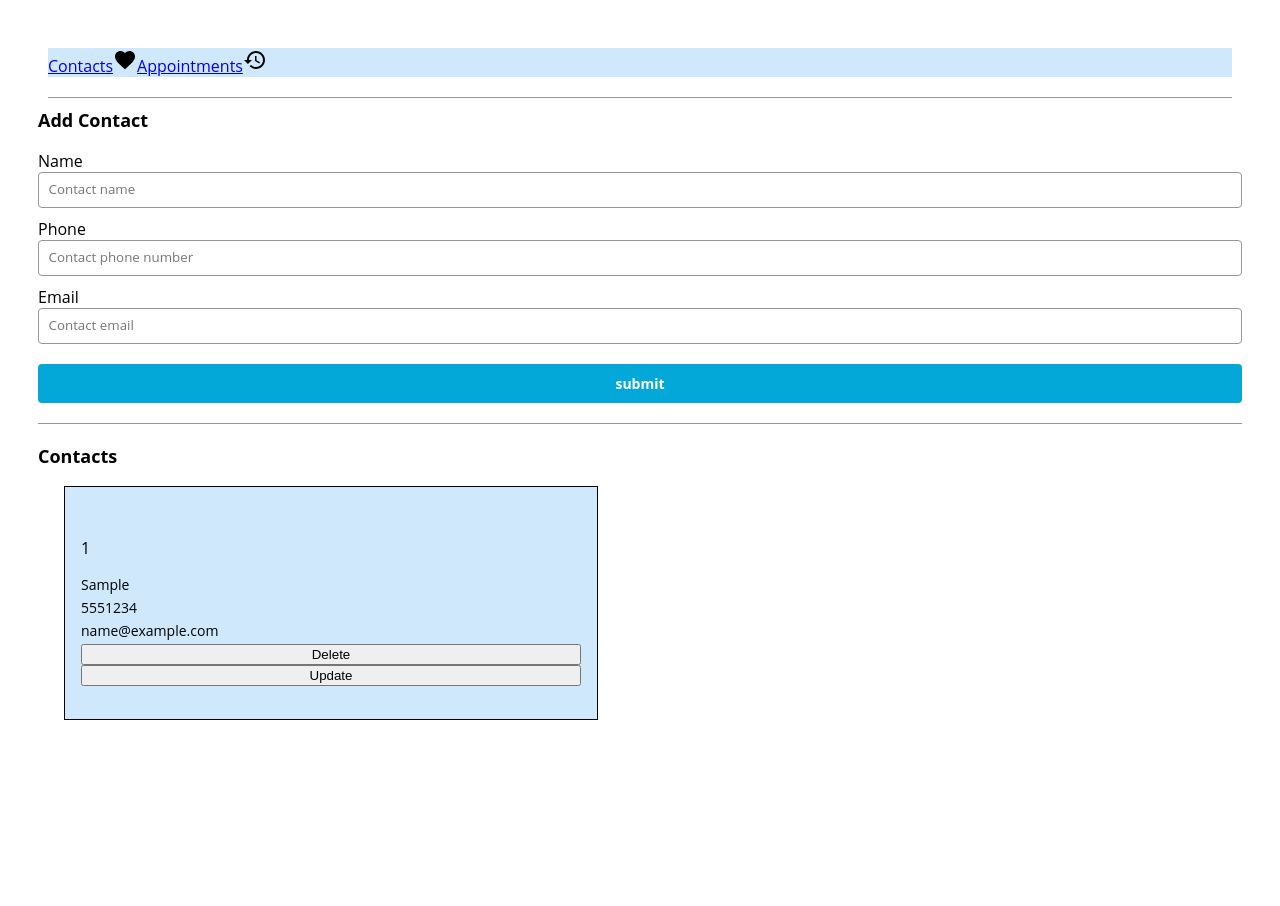
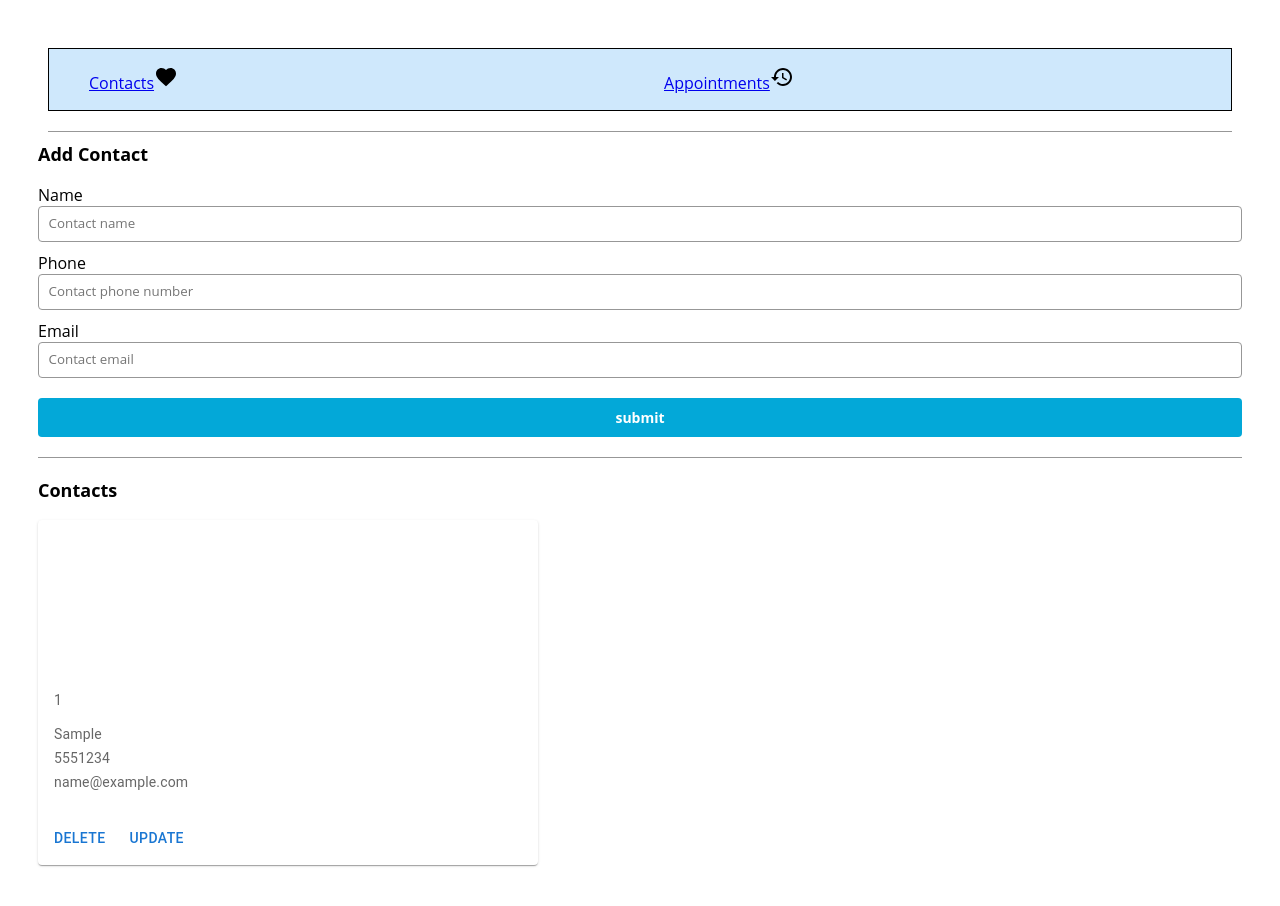
Before and after one commit to Abcshake/AppointmentPlanner, a React (Create React App) app in the folder frontend/: page /contacts in a window 1280 px wide. Both pictures are taken after typing "Sample", "5551234", "name@example.com" into the empty fields and a click on the input "submit". Shown: the top 906 px of the page. Before the commit the page ends 800 px from the top, so only its background shows below. Built offline with nearby package versions, Linux system fonts and the light colour scheme.

Commit message:
Contact instance ui changes

```diff
--- a/frontend/src/App.js
+++ b/frontend/src/App.js
@@ -5,6 +5,7 @@ import { AppointmentsPage } from "./containers/appointmentsPage/AppointmentsPage
 import { ContactsPage } from "./containers/contactsPage/ContactsPage";
 import { UpdateContactForm } from "./components/updateForm/updateContactForm";
 import Box from '@mui/material/Box';
+import Container from '@mui/material/Container';
 import RestoreIcon from '@mui/icons-material/Restore';
 import FavoriteIcon from '@mui/icons-material/Favorite';
 
@@ -73,9 +74,13 @@ function App() {
     console.log(query);
   };
 
-  const handleDelete = name => {
-    setContacts(contacts => contacts.filter(contact => contact.name !== name));
+  const handleDelete = tile => {
+    if (tile.hasOwnProperty('name')) {
+        setContacts(contacts => contacts.filter(contact => contact.name !== tile.name));
+  } else {
+    setAppointment(appointments => appointments.filter(app => app.title !== tile.title))
   }
+}
 
   const handleUpdate = (newObject) => {
     let index = null;
@@ -106,15 +111,22 @@ function App() {
   return (
     <>
       <nav>
-      <Box sx={{ bgcolor: '#cfe8fc' }}>
+      <Box sx={{ bgcolor: '#cfe8fc',  p: 2, border: '1px solid' }}
+        display="flex"
+        justifyContent='center'
+       >
+        <Container>
         <NavLink to={ROUTES.CONTACTS} activeClassName="active">
           Contacts
         </NavLink>
         <FavoriteIcon />
+        </Container>
+        <Container>
         <NavLink to={ROUTES.APPOINTMENTS} activeClassName="active">
           Appointments
         </NavLink>
         <RestoreIcon />
+        </Container>
       </Box>
       </nav>
       <main>
@@ -134,6 +146,7 @@ function App() {
             {/* Add props to AppointmentsPage */}
             <AppointmentsPage
               addAppointments={addAppointments}
+              onDelete={handleDelete}
               appointments={appointments}
               contacts={contacts}
               onQuery={setQuery} />
--- a/frontend/src/components/tile/Tile.js
+++ b/frontend/src/components/tile/Tile.js
@@ -1,13 +1,19 @@
 import React from "react";
 import { useEffect  } from "react";
 import { useHistory } from 'react-router-dom';
-import Box from '@mui/material/Box';
-import Container from '@mui/material/Container';
+import Card from '@mui/material/Card';
+import CardActions from '@mui/material/CardActions';
+import CardContent from '@mui/material/CardContent';
+import CardMedia from '@mui/material/CardMedia';
+import Button from '@mui/material/Button';
+import Typography from '@mui/material/Typography';
+
 export const Tile = ({tile,onDelete, onQuery}) => {
 const history = useHistory();
+
+
 const handleDelete = async() => {
-  let id = tile.name;
-  onDelete(id);
+  onDelete(tile);
   // await fetch(`http://localhost:5000/api/contacts/${id}`, {
   //     method: "DELETE",
   //   });
@@ -53,23 +59,25 @@ useEffect(() => {
 
 
 return (
-  <div className="tile-container">
-    <React.Fragment>
-    <Container maxWidth="lg" justifyContent="center">
-    <Box
-        display="flex"
-        flexDirection="column"
-        width={500} height={200}
-        bgcolor="#cfe8fc"
-        justifyContent="center"
-        sx={{ p: 2, border: '1px solid' }}
-    >
-      {info}
-      <button onClick={handleDelete}>Delete</button>
-      <button onClick={handleUpdate}>Update</button>
-    </Box>
-    </Container>
-    </React.Fragment>
+  <div className="tile-container"
+      display="flex"
+      justify-content="center">
+     <Card sx={{ maxWidth: 500 }}>
+      <CardMedia
+        sx={{ height: 140 }}
+        title="Contact"
+        src="./contact-svgrepo-com.svg"
+      />
+      <CardContent>
+        <Typography variant="body2" color="text.secondary">
+          {info}
+        </Typography>
+      </CardContent>
+      <CardActions>
+        <Button size="medium" onClick={handleDelete}>Delete</Button>
+        <Button size="medium" onClick={handleUpdate}>Update</Button>
+      </CardActions>
+    </Card>
   </div>
 );
 };
--- a/frontend/src/containers/appointmentsPage/AppointmentsPage.js
+++ b/frontend/src/containers/appointmentsPage/AppointmentsPage.js
@@ -68,6 +68,7 @@ export const AppointmentsPage = (props) => {
         <h2>Appointments</h2>
         <TileList
           list={props.appointments}
+          onDelete={props.onDelete}
           onQuery={props.onQuery} />
       </section>
     </div>
```
Also changed, not shown: frontend/src/assets/contact-svgrepo-com.svg (added).
